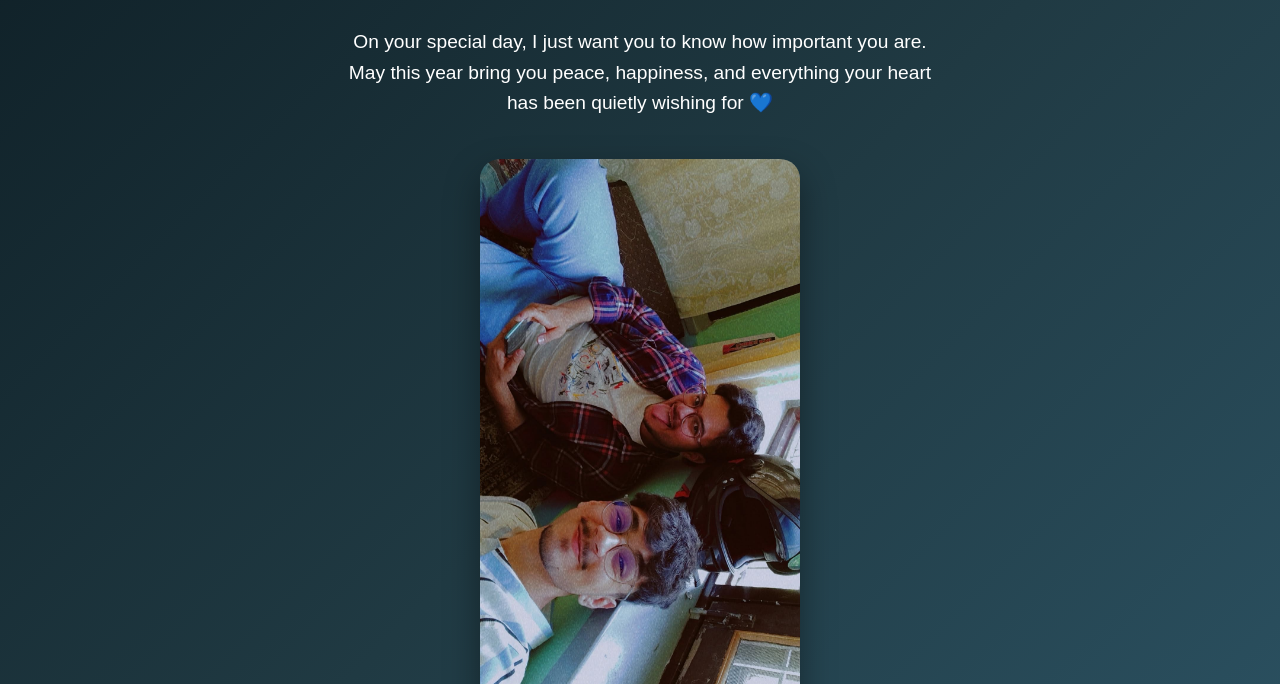
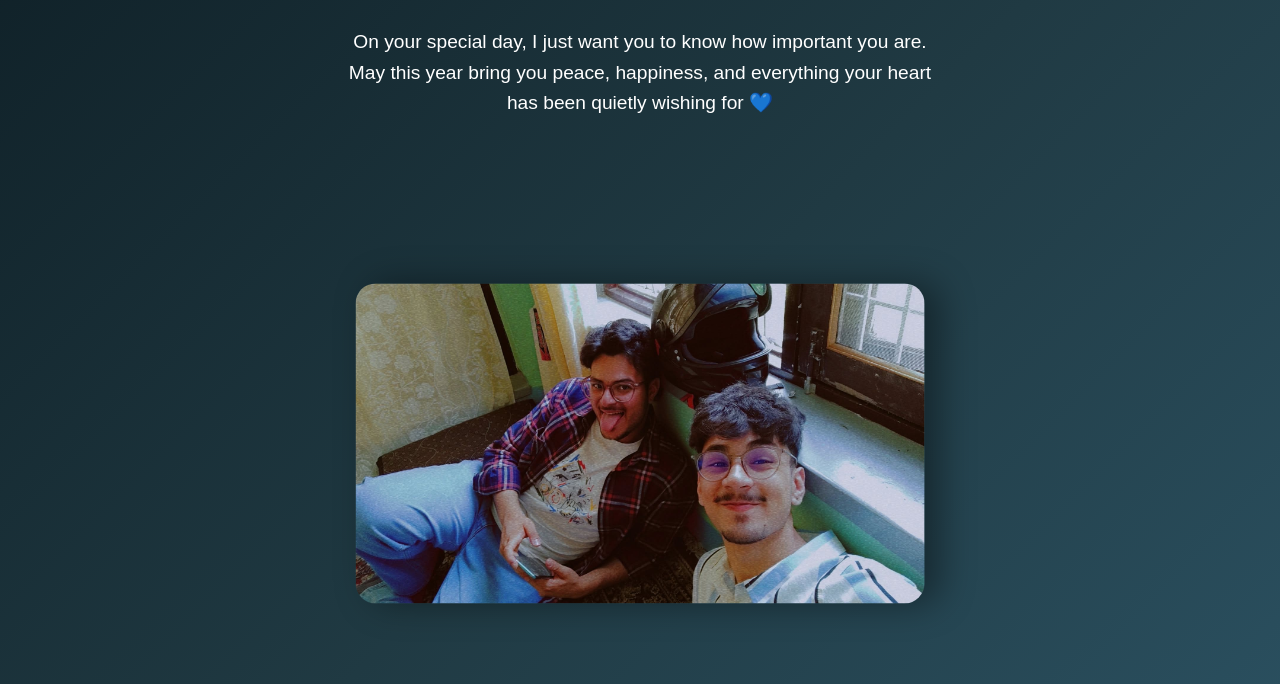
Before and after one commit to workforsid09-gif/Birthday, a plain HTML site: page index.html in a window 1280 px wide. Shown: the part 116-800 px from the top of the page. Drawn offline with Linux system fonts and the light colour scheme.

Commit message:
Update index.html

```diff
--- a/index.html
+++ b/index.html
@@ -29,6 +29,7 @@
       width: 90%;
       max-width: 320px;
       border-radius: 20px;
+      rotate: 270deg;
       margin: 25px auto;
       box-shadow: 0 15px 35px rgba(0,0,0,0.4);
     }
```
